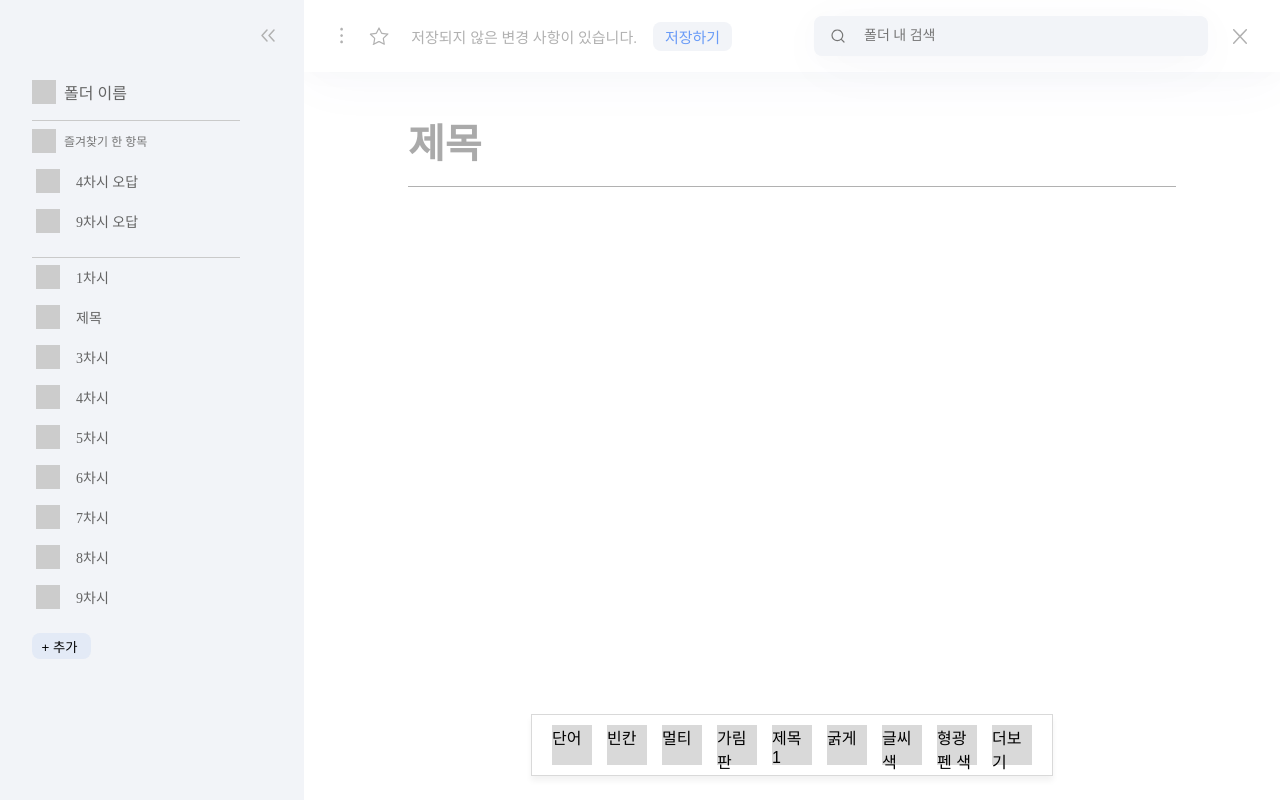
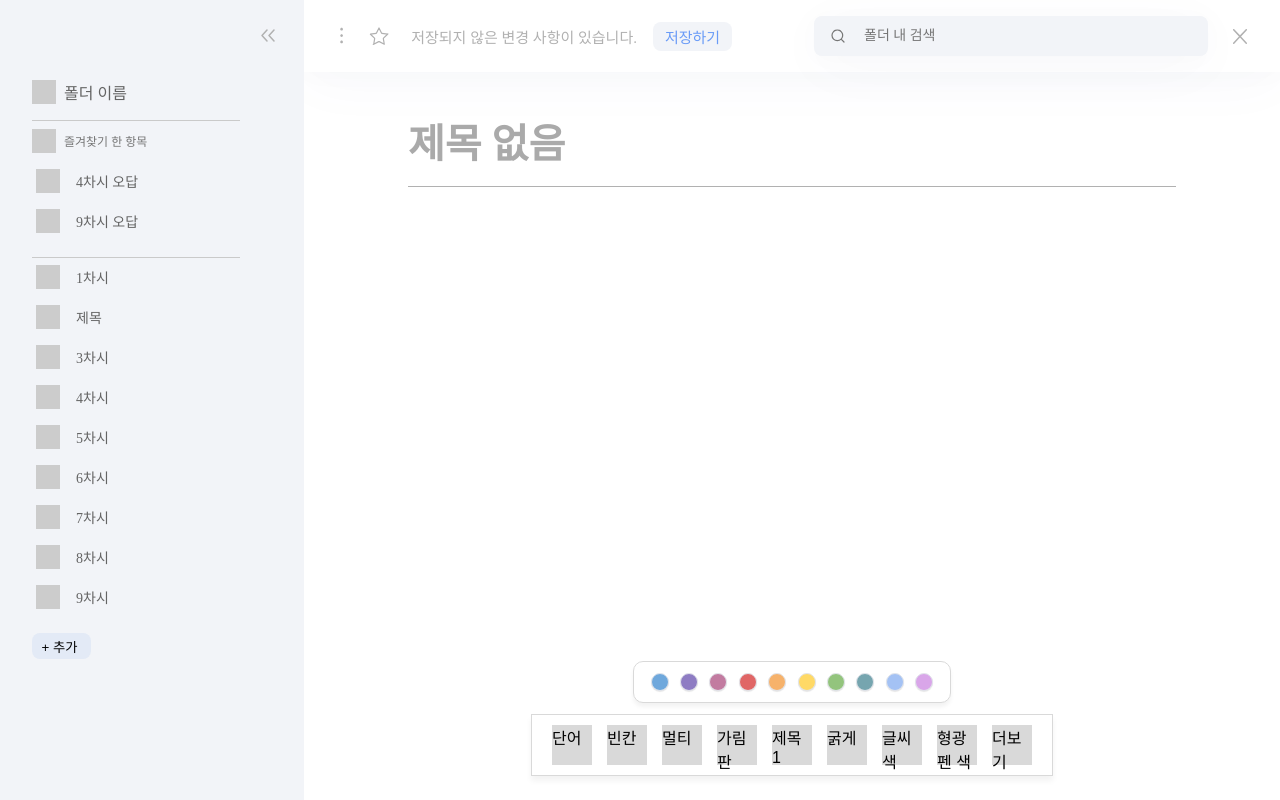
Before and after one commit to UMC-CARDIFY/Client-V1, a React (Vite) app: page /note-editor in a window 1280 px wide. Both pictures are taken after a click on the element "글씨 색". Built offline with nearby package versions, Linux system fonts and the light colour scheme.

Commit message:
feat: 툴바의 굵게 기능과 제목1 기능 구현 및 글자 색 팔레트 추가

```diff
--- a/src/pages/NoteEditor/components/Editor/CombinedEditor.jsx
+++ b/src/pages/NoteEditor/components/Editor/CombinedEditor.jsx
@@ -13,13 +13,11 @@ import 'prosemirror-menu/style/menu.css';
 import WordCard from '../Cards/WordCard';
 import BlankCard from '../Cards/BlankCard';
 import MultiCard from '../Cards/MultiCard';
+import ImageCard from '../Cards/ImageCard';
 import mySchema from './Markdown/schema';
 import myInputRules from './Markdown/inputRules';
-import ImageCard from '../Cards/ImageCard';
-
 import PropTypes from 'prop-types';
 
-// styled-components for the editor area
 const ContentArea = styled.div`
   flex: 1;
   border: none;
@@ -77,7 +75,7 @@ const Divider = styled.div`
   box-sizing: border-box;
 `;
 
-const CombinedEditor = ({ cards }) => {
+const CombinedEditor = ({ cards, viewRef }) => {
   const contentRef = useRef(null);
   const titleRef = useRef(null);
 
@@ -91,19 +89,20 @@ const CombinedEditor = ({ cards }) => {
           history(),
           dropCursor(),
           gapCursor(),
-          myInputRules
+          myInputRules(mySchema) // schema 매개변수 전달
         ]
       });
 
       const view = new EditorView(contentRef.current, {
         state,
       });
+      viewRef.current = view; // view를 ref에 저장
 
       return () => {
         view.destroy();
       };
     }
-  }, []);
+  }, [viewRef]);
 
   useEffect(() => {
     const node = titleRef.current;
@@ -137,7 +136,7 @@ const CombinedEditor = ({ cards }) => {
     <>
       <TitleInput
         contentEditable="true"
-        data-placeholder="제목"
+        data-placeholder="제목 없음"
         ref={titleRef}
         className="empty"
       ></TitleInput>
@@ -164,7 +163,8 @@ const CombinedEditor = ({ cards }) => {
 };
 
 CombinedEditor.propTypes = {
-  cards: PropTypes.func.isRequired,
+  cards: PropTypes.array.isRequired,
+  viewRef: PropTypes.object.isRequired, // viewRef prop 추가
 };
 
 export default CombinedEditor;
--- a/src/pages/NoteEditor/components/Editor/Markdown/inputRules.jsx
+++ b/src/pages/NoteEditor/components/Editor/Markdown/inputRules.jsx
@@ -64,7 +64,7 @@ const strikethroughRule = markInputRule(/~~(.+)~~/g, mySchema.marks.strikethroug
 const underlineRule = markInputRule(/~(.+)~/g, mySchema.marks.underline, 1, 1);
 const codeRule = markInputRule(/`(.+)`/g, mySchema.marks.code, 1, 1);
 
-const myInputRules = inputRules({
+const myInputRules = (schema) => inputRules({
   rules: [
     headingRule,
     bulletListRule,
--- a/src/pages/NoteEditor/components/Editor/ToolBar.jsx
+++ b/src/pages/NoteEditor/components/Editor/ToolBar.jsx
@@ -1,6 +1,7 @@
 import { useState, useEffect, useRef } from 'react';
 import styled from 'styled-components';
 import MoreOptions from './MoreOptions'; // MoreOptions 컴포넌트 임포트
+import ColorPalette from './Toolbar/ColorPalette'; // ColorPalette 컴포넌트 임포트
 import PropTypes from 'prop-types';
 
 const ToolBarContainer = styled.div`
@@ -24,23 +25,24 @@ const ToolBarItem = styled.div`
   cursor: pointer;
 `;
 
-const ToolBar = ({ addCard }) => {
+const ToolBar = ({ addCard, addHeading1, toggleBold, onSelectColor }) => {
   const [showMoreOptions, setShowMoreOptions] = useState(false);
+  const [showPalette, setShowPalette] = useState(false);
   const moreOptionsRef = useRef(null);
-
-    const boldText = () => {
-        console.log('boldText');
-    }
 
   const toggleMoreOptions = () => {
     setShowMoreOptions(!showMoreOptions);
-    }
+  };
+
+  const toggleColorPalette = () => {
+    setShowPalette(!showPalette);
+  };
 
   const handleClickOutside = (event) => {
     if (moreOptionsRef.current && !moreOptionsRef.current.contains(event.target)) {
       setShowMoreOptions(false);
     }
-    }
+  };
 
   useEffect(() => {
     document.addEventListener('mousedown', handleClickOutside);
@@ -56,9 +58,10 @@ const ToolBar = ({ addCard }) => {
         <ToolBarItem onClick={() => addCard('blank')}>빈칸</ToolBarItem>
         <ToolBarItem onClick={() => addCard('multi')}>멀티</ToolBarItem>
         <ToolBarItem onClick={() => addCard('image')}>가림판</ToolBarItem>
-            <ToolBarItem>제목 1</ToolBarItem>
-            <ToolBarItem onClick={()=>boldText()}>굵게</ToolBarItem>
-            <ToolBarItem>글씨 색</ToolBarItem>
+        <ToolBarItem onClick={addHeading1}>제목 1</ToolBarItem>
+        <ToolBarItem onClick={toggleBold}>굵게</ToolBarItem>
+        <ToolBarItem onClick={toggleColorPalette}>글씨 색</ToolBarItem>
+        {showPalette && <ColorPalette onSelectColor={onSelectColor} />}
         <ToolBarItem>형광펜 색</ToolBarItem>
         <ToolBarItem onClick={toggleMoreOptions}>더보기</ToolBarItem>
       </ToolBarContainer>
@@ -69,6 +72,9 @@ const ToolBar = ({ addCard }) => {
 
 ToolBar.propTypes = {
   addCard: PropTypes.func.isRequired,
+  addHeading1: PropTypes.func.isRequired,
+  toggleBold: PropTypes.func.isRequired,
+  onSelectColor: PropTypes.func.isRequired, // onSelectColor propTypes 추가
 };
 
 export default ToolBar;
--- /dev/null
+++ b/src/pages/NoteEditor/components/Editor/Toolbar/ColorPalette.jsx
@@ -0,0 +1,51 @@
+import styled from 'styled-components';
+import PropTypes from 'prop-types';
+
+const PaletteContainer = styled.div`
+  width: 18.375rem;
+  height: 1.875rem;
+  display: flex;
+  align-items: center;
+  justify-content: space-around;
+  border-radius: 0.625rem;
+  border: 1px solid #D9D9D9;
+  background: #FFF;
+  box-shadow: 0px 4px 4px 0px rgba(0, 0, 0, 0.05);
+  position: absolute;
+  bottom: 4.5rem; /* 툴바 위에 나타나도록 설정 */
+  padding-top: 0.3rem;
+  padding-bottom: 0.3rem;
+  padding-left: 0.7rem;
+  padding-right: 0.7rem;
+`;
+
+const ColorCircle = styled.div`
+  width: var(--font-size-md, 1rem);
+  height: var(--font-size-md, 1rem);
+  border-radius: 50%;
+  background-color: ${props => props.color};
+  cursor: pointer;
+  border: 1px solid #E2E5EB;
+  box-shadow: 0px 1px 1px 0px rgba(0, 0, 0, 0.1);
+`;
+
+const colors = [
+  '#6FA8DC', '#8E7CC3', '#C27BA0', '#E06666', '#F6B26B',
+  '#FFD966', '#93C47D', '#76A5AF', '#A4C2F4', '#D9A6E9'
+];
+
+const ColorPalette = ({ onSelectColor }) => {
+  return (
+    <PaletteContainer>
+      {colors.map(color => (
+        <ColorCircle key={color} color={color} onClick={() => onSelectColor(color)} />
+      ))}
+    </PaletteContainer>
+  );
+};
+
+ColorPalette.propTypes = {
+  onSelectColor: PropTypes.func.isRequired,
+};
+
+export default ColorPalette;
--- a/src/pages/NoteEditor/components/Editor/index.jsx
+++ b/src/pages/NoteEditor/components/Editor/index.jsx
@@ -1,7 +1,10 @@
-import { useState } from 'react';
+import { useState, useRef } from 'react';
 import styled from 'styled-components';
 import ToolBar from './ToolBar';
 import CombinedEditor from './CombinedEditor';
+import { TextSelection } from 'prosemirror-state';
+import { toggleMark } from 'prosemirror-commands'; // 변경된 부분
+import mySchema from './Markdown/schema';
 
 const EditorContainer = styled.div`
   display: flex;
@@ -23,21 +26,6 @@ const EditorContainer = styled.div`
   position: relative;
 `;
 
-// const ToolBarContainer = styled.div`
-//     position: fixed;
-//     bottom: 0;
-//     left: 50%;
-//     transform: translateX(-50%);
-//     width: 60%; // Adjust the width of the toolbar to match editor width
-//     max-width: 800px;
-//     border-top: 1px solid black;
-//     background-color: white;
-
-//     @media (max-width: 48rem) {
-//         width: 90%;
-//     }
-// `;
-
 const ToolBarWrapper = styled.div`
   display: flex;
   justify-content: center;
@@ -46,21 +34,67 @@ const ToolBarWrapper = styled.div`
 
 const Editor = () => {
   const [cards, setCards] = useState([]);
-
+  const viewRef = useRef(null); // EditorView를 참조하기 위한 useRef 추가
 
   const addCard = (type) => {
     setCards([...cards, { type }]);
   };
 
+  const addHeading1 = () => {
+    if (!viewRef.current) return;
+
+    const { state, dispatch } = viewRef.current;
+    const { tr } = state;
+
+    // 헤딩1 노드 생성 및 삽입
+    const headingNode = mySchema.nodes.heading.create({ level: 1 }, mySchema.text("제목1"));
+    tr.replaceSelectionWith(headingNode);
+
+    // 커서를 헤딩1 내부로 이동시키고 placeholder 설정
+    const resolvedPos = tr.doc.resolve(tr.selection.from + 1); // 내부로 커서 이동
+    const newSelection = TextSelection.create(tr.doc, resolvedPos.pos);
+    tr.setSelection(newSelection).scrollIntoView();
+
+    dispatch(tr);
+    viewRef.current.focus();
+  };
+
+  const toggleBold = () => {
+    if (!viewRef.current) return;
+    const { state, dispatch } = viewRef.current;
+    toggleMark(mySchema.marks.strong)(state, dispatch);
+    viewRef.current.focus();
+  };
+
+  const onSelectColor = (color) => {
+    if (!viewRef.current) return;
+    const { state, dispatch } = viewRef.current;
+    const { tr, selection } = state;
+    const markType = mySchema.marks.textColor;
+
+    if (selection.empty) return;
+
+    let { from, to } = selection;
+    if (selection instanceof TextSelection) {
+      tr.addMark(from, to, markType.create({ color }));
+    }
+
+    dispatch(tr.scrollIntoView());
+    viewRef.current.focus();
+  };
+
   return (
     <EditorContainer>
-            <CombinedEditor cards={cards}/>
+      <CombinedEditor
+        cards={cards}
+        addCard={addCard}
+        viewRef={viewRef} // viewRef 전달
+      />
       <ToolBarWrapper>
-                <ToolBar  addCard={addCard} />
+        <ToolBar addCard={addCard} addHeading1={addHeading1} toggleBold={toggleBold} onSelectColor={onSelectColor} />
       </ToolBarWrapper>
     </EditorContainer>
   );
 };
 
-
 export default Editor;
```
Lines whose indentation alone changed are shown as unchanged.
